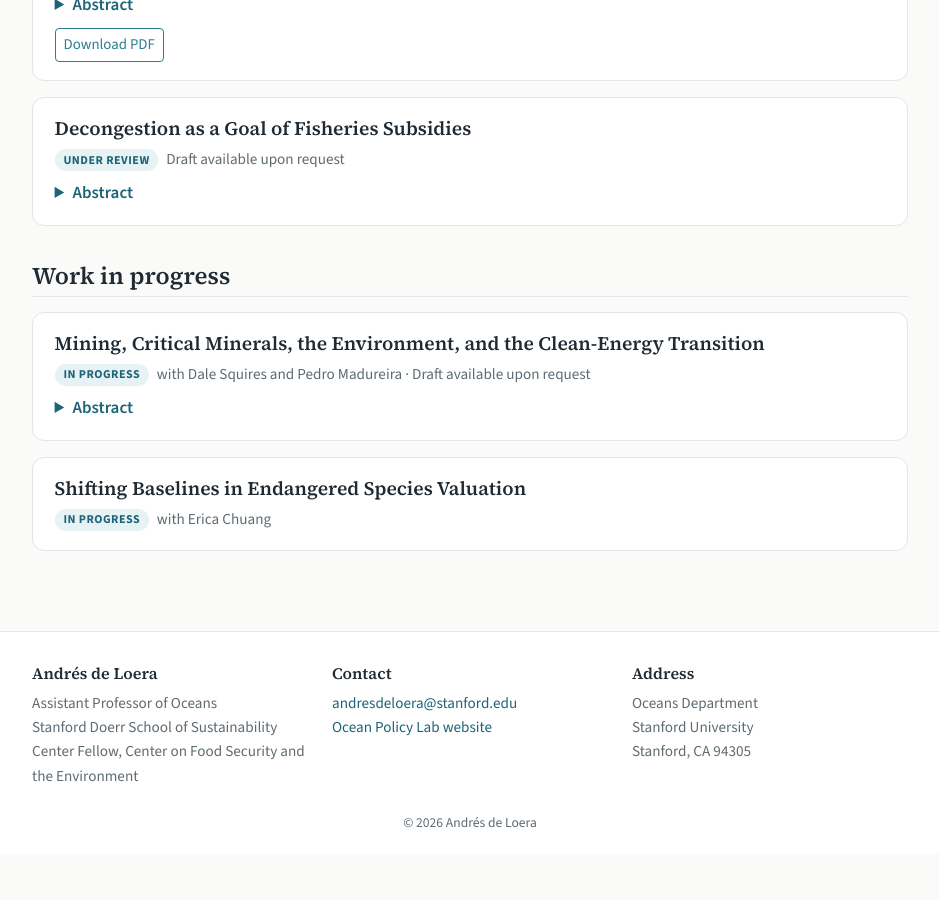
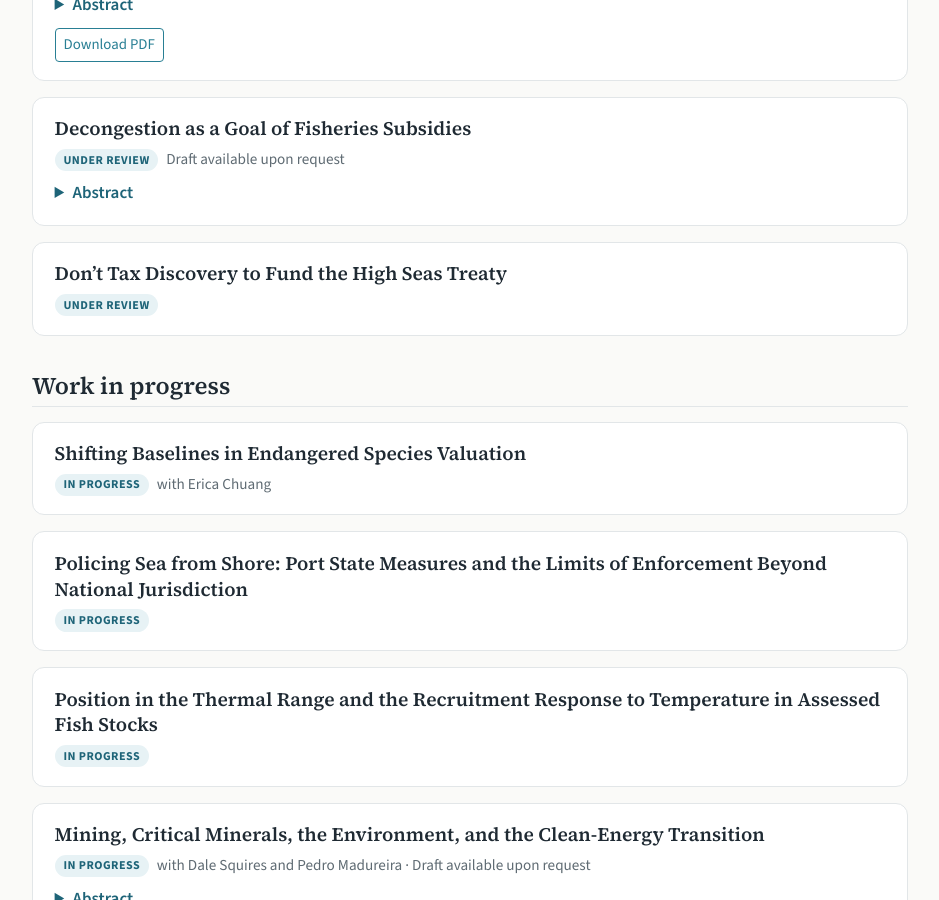
Before and after one commit to adeloera/adeloera.github.io, a Jekyll site: the page built from _pages/research.md, in a window 1280 px wide and 900 px high, scrolled down 762 px. Shown: the whole window, without its empty margins (170-1109 px from the left). Built offline with Jekyll 4.4.1, drawn with Linux system fonts in a browser that asks for light colours; before the commit the page ends 1616 px from its top, so only the background shows below that.

Commit message:
Add three new papers; move critical minerals paper to end of WIP
Co-Authored-By: Claude Opus 5.5 <noreply@anthropic.com>

```diff
--- a/_pages/research.md
+++ b/_pages/research.md
@@ -48,7 +48,27 @@ My research is in natural resource economics, with a particular focus on the oce
 </details>
 </article>
 
+<article class="paper" markdown="0">
+<h3 class="paper-title">Don’t Tax Discovery to Fund the High Seas Treaty</h3>
+<p class="paper-meta"><span class="paper-status">Under review</span></p>
+</article>
+
 ## Work in progress
+
+<article class="paper" markdown="0">
+<h3 class="paper-title">Shifting Baselines in Endangered Species Valuation</h3>
+<p class="paper-meta"><span class="paper-status">In progress</span> with Erica Chuang</p>
+</article>
+
+<article class="paper" markdown="0">
+<h3 class="paper-title">Policing Sea from Shore: Port State Measures and the Limits of Enforcement Beyond National Jurisdiction</h3>
+<p class="paper-meta"><span class="paper-status">In progress</span></p>
+</article>
+
+<article class="paper" markdown="0">
+<h3 class="paper-title">Position in the Thermal Range and the Recruitment Response to Temperature in Assessed Fish Stocks</h3>
+<p class="paper-meta"><span class="paper-status">In progress</span></p>
+</article>
 
 <article class="paper" markdown="0">
 <h3 class="paper-title">Mining, Critical Minerals, the Environment, and the Clean-Energy Transition</h3>
@@ -58,8 +78,3 @@ My research is in natural resource economics, with a particular focus on the oce
 <p>This paper describes the modern problem of critical mineral supply with respect to the choice between terrestrial and deep-seabed mining. We describe the global utilitarian social planner’s optimum and then introduce institutional features that drive a wedge between that optimum and the realized outcome. While the issues facing terrestrial mining are common in many settings, we introduce several unusual features of the management of deep-seabed mining which diverge from the global utilitarian social planner’s optimum. Deep-seabed mining in areas beyond national jurisdiction is governed by an international social planner, but its objective function is non-utilitarian. We discuss how some of its legal mandates can be interpreted for economic purposes, such as revenue sharing, and explain how these principles can apply in the cases of other international commons.</p>
 </details>
 </article>
-
-<article class="paper" markdown="0">
-<h3 class="paper-title">Shifting Baselines in Endangered Species Valuation</h3>
-<p class="paper-meta"><span class="paper-status">In progress</span> with Erica Chuang</p>
-</article>
```
Also changed, not shown: 2 other files.
